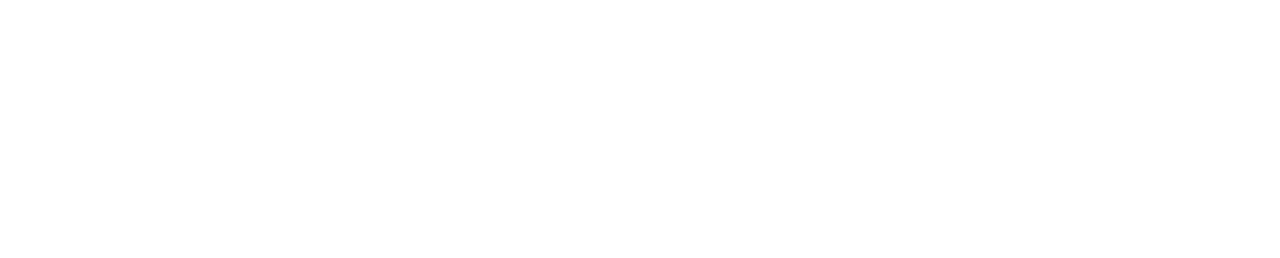
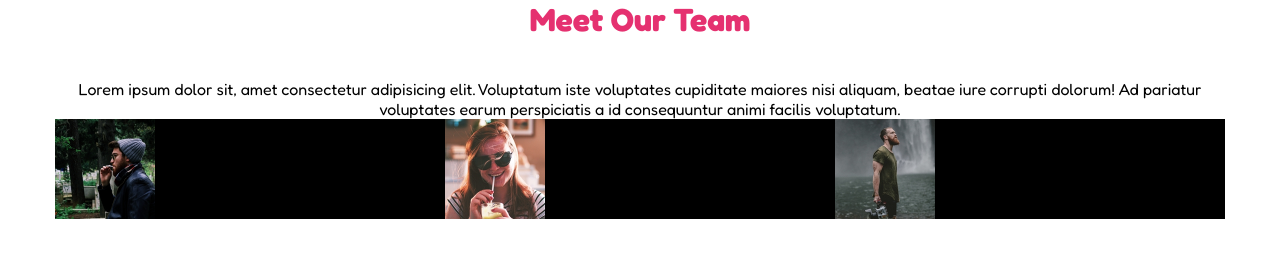
Before and after one commit to GiacomoGiannoni/html-css-float-cards, a plain HTML site: page index.html in a window 1280 px wide. Drawn offline with Linux system fonts and the light colour scheme.

Commit message:
proseguimento esercizio

```diff
--- a/css/style.css
+++ b/css/style.css
@@ -0,0 +1,45 @@
+* {
+    padding: 0;
+    margin: 0;
+    box-sizing: border-box;
+}
+
+body {
+    font-family: 'Fredoka', sans-serif;
+}
+
+header{
+    text-align: center;
+    max-width: 1170px;
+    margin: auto;
+}
+
+h1{
+    color: #e53170;
+    padding-bottom: 40px;
+}
+
+main {
+    max-width: 1170px;
+    margin: auto;
+}
+
+.clearfix:after {
+    content: '';
+    clear: both;
+    display: table;
+}
+
+.img{
+    width: 100px;
+    height: 100px;
+    float: left;
+}
+
+.col {
+    float: left;
+    width: calc(100% / 3);
+    text-align: center;
+    background-color: black;
+
+}
--- a/index.html
+++ b/index.html
@@ -4,9 +4,39 @@
         <meta charset="UTF-8">
         <meta http-equiv="X-UA-Compatible" content="IE=edge">
         <meta name="viewport" content="width=device-width, initial-scale=1.0">
-    <title>Document</title>
+        <title>Float-cards</title>
+        <link rel="stylesheet" href="css/style.css">
+        <link rel="preconnect" href="https://fonts.googleapis.com">
+        <link rel="preconnect" href="https://fonts.gstatic.com" crossorigin>
+        <link href="https://fonts.googleapis.com/css2?family=Fredoka:wght@300;400;500;600;700&display=swap" rel="stylesheet">
+
     </head>
     <body>
+        <header>
+            <h1>Meet Our Team</h1>
+            <p>Lorem ipsum dolor sit, amet consectetur adipisicing elit. Voluptatum iste voluptates cupiditate maiores nisi aliquam, beatae iure corrupti dolorum! Ad pariatur voluptates earum perspiciatis a id consequuntur animi facilis voluptatum.</p>
+        </header>
+
+        <main>
+            <div class="columns clearfix">
+
+                <div class="col">
+                    <img class="img" src="img/male1.png" alt="Immagine numero 1" />
+                    <h3>Title Column 1</h3>
+                </div>
+
+                <div class="col">
+                    <img class="img" src="img/female1.png" alt="Immagine numero 2" />
+                </div>
+
+                <div class="col">
+                    <img class="img" src="img/male2.png" alt="Immagine numero 3" />
+                </div>
+
+            </div>
+
+        </main>
+
 
     </body>
 </html>
```
Lines whose indentation alone changed are shown as unchanged.
